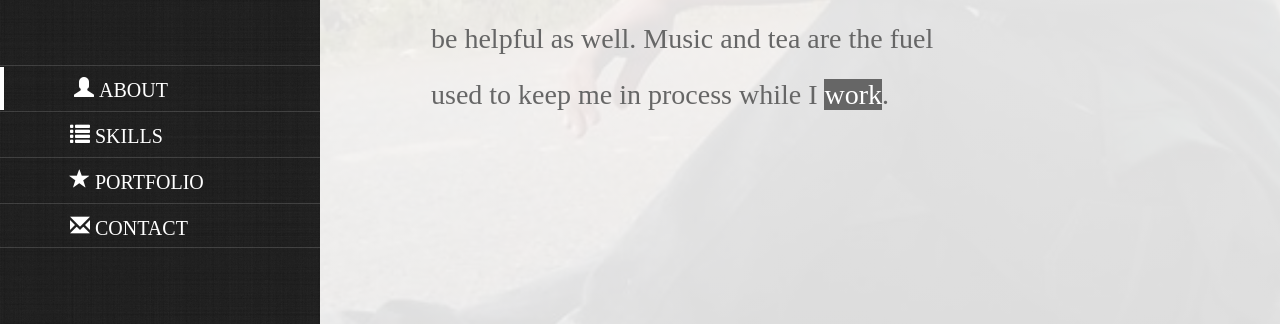
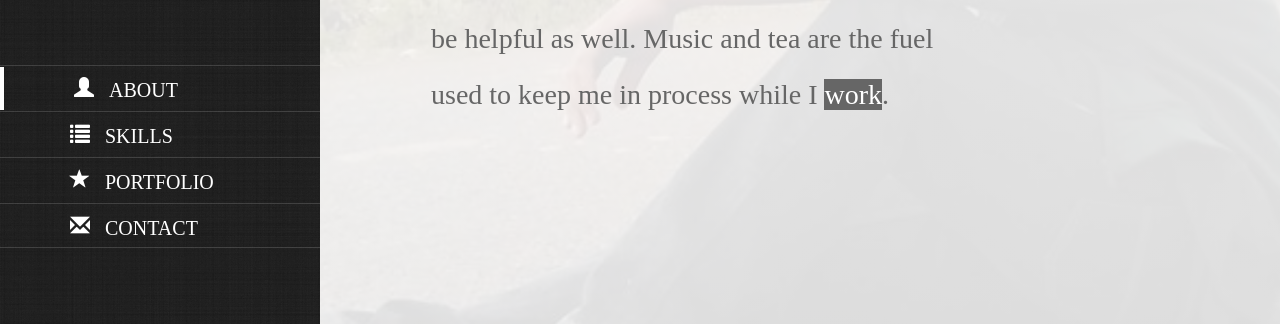
Before and after one commit to jyothikumar1990/jyothikumar1990.github.io, a Jekyll site: the page built from index.html, in a window 1280 px wide. Shown: the part 353-677 px from the top of the page. Built offline with Jekyll 4.4.1, drawn with Linux system fonts in a browser that asks for light colours; nearby versions of some CDN libraries; some web fonts are replaced.

Commit message:
scrolling timeing is changed

```diff
--- a/_sass/_custom.scss
+++ b/_sass/_custom.scss
@@ -86,6 +86,10 @@
   .active{
     border-left: 4px solid #fff;
     background-color: transparent;
+  }
+
+  li a span{
+    padding-left: 10px;
   }
 }
 
--- a/js/script.js
+++ b/js/script.js
@@ -7,6 +7,6 @@
 		var x = $(this).attr('href');
 		$('body').animate({
 			scrollTop: $(''+x+'').offset().top
-		}, 1000);
+		}, 700);
 	});
 });
```
